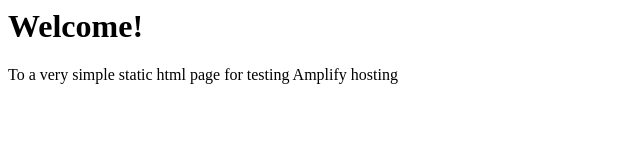
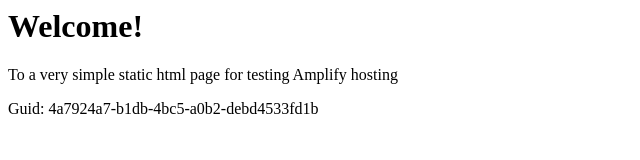
Before and after one commit to aws-aemilia-gru/Github-PR-Commit-Integration-Test-DoNotTouch-GithubWebhookPreviewCanaryTest-v1-prod-sa-east-1, a website: page src/index.html in a window 1280 px wide. Shown: the whole page, without its empty margins (0-640 px from the left). Drawn offline with Linux system fonts and the light colour scheme.

Commit message:
commit from integ tests

```diff
--- a/src/index.html
+++ b/src/index.html
@@ -1,3 +1,5 @@
+
+
 <html lang="en">
 
 <head>
@@ -10,6 +12,6 @@
 <body>
     <h1>Welcome!</h1>
     <p>To a very simple static html page for testing Amplify hosting</p>
-</body>
+    <p>Guid: 4a7924a7-b1db-4bc5-a0b2-debd4533fd1b</p></body>
 
 </html>
```
